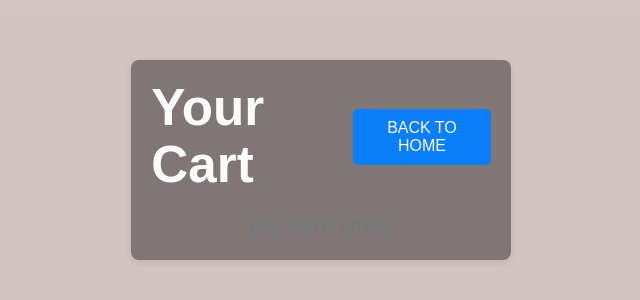
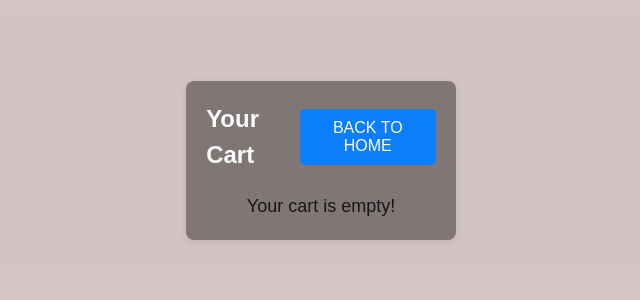
Before and after one commit to nithinragutla/drinks-delivery-app-project-by-react, a React (Vite) app: page /Cart in a window 1280 px wide. Shown: the part 240-540 px from the top of the page, without its empty margins (319-959 px from the left). Built offline with nearby package versions, Linux system fonts and the light colour scheme.

Commit message:
new changes

```diff
--- a/src/drinksapp/alcohol.jsx
+++ b/src/drinksapp/alcohol.jsx
@@ -2,6 +2,7 @@ import React, { useState } from "react";
 import "../styles/alcohol.css";
 import { useNavigate } from "react-router-dom";
 import { FaShoppingCart } from 'react-icons/fa';
+import { FaHome } from 'react-icons/fa';
 const AlcoholBrands = () => {
   const [cart, setCart] = useState([]);
   const navigate = useNavigate();
@@ -237,8 +238,8 @@ const AlcoholBrands = () => {
       <button
         className="back-to-home-button"
         onClick={() => navigate("/HomePage")}
-      >
-        Back to Home
+        >
+         <FaHome/>
       </button>
       <button
         className="cart-icon-button"
--- a/src/drinksapp/cart.jsx
+++ b/src/drinksapp/cart.jsx
@@ -47,7 +47,7 @@ function Cart() {
         <div className="niiiii">
         <div className="cart-container">
         <div className="headers">
-            <h1>Your Cart</h1>
+            <h2>Your Cart</h2>
             <button
                 className="home-button"
                 onClick={() => navigate("/HomePage")}
@@ -65,7 +65,7 @@ function Cart() {
                                 <td>
                                     <img src={item.img} alt={item.name} />
                                 </td>
-                                <td>${item.price}</td>
+                                <td>₹{item.price}</td>
                                 <td>
                                     <button
                                         onClick={() =>
@@ -101,7 +101,7 @@ function Cart() {
                                 <td>
                                     <img src={item.img} alt={item.name} />
                                 </td>
-                                <td>${item.price}</td>
+                                <td>₹{item.price}</td>
                                 <td>
                                     <button
                                         onClick={() =>
@@ -119,16 +119,8 @@ function Cart() {
                     <p>Cocktails Total: ₹{cartTotal}</p>
                     <p>soft drink Total: ₹{cocaTotal}</p>
                     <p>Alcohol Total: ₹{alcoholTotal}</p>
-                    <h2>Overall Total: ₹{overallTotal}</h2>
+                    <h2>Total: ₹{overallTotal}</h2>
                 </div>
-                {/* <div className="pay-now-container">
-                    <button
-                        className=""
-                        onClick={() => navigate('/PaymentPage')}
-                    >
-                        Pay Now
-                    </button>
-                </div> */}
                 <button onClick={()=>navigate('/PaymentPage')} >Paynow</button>
             </>
         ) : (
--- a/src/drinksapp/coca.jsx
+++ b/src/drinksapp/coca.jsx
@@ -2,6 +2,7 @@ import React, { useState, useEffect } from 'react';
 import axios from 'axios';
 import { useNavigate } from 'react-router-dom';
 import { FaShoppingCart } from 'react-icons/fa'; // Importing Font Awesome Icon
+import { FaHome } from 'react-icons/fa';
 import '../styles/soft.css'; // Import the CSS file
 
 const Ccoa = () => {
@@ -49,9 +50,9 @@ const Ccoa = () => {
   return (
     <div className="ccoa-container">
       <div className="navigation">
-        <button className="home-button" onClick={() => navigate('/HomePage')}>
-          Back to Home
-        </button>
+      <button className="home-button" onClick={() => navigate('/HomePage')}>
+      <FaHome/> {/* Home icon with spacing */}
+    </button>
         <button className="cart-button" onClick={() => navigate('/Cart')}>
           <FaShoppingCart className="cart-icon" />
           Cart
--- a/src/drinksapp/tails.jsx
+++ b/src/drinksapp/tails.jsx
@@ -1,6 +1,7 @@
 import React, { useState, useEffect } from 'react';
 import axios from 'axios';
 import { useNavigate } from 'react-router-dom';
+import { FaHome } from 'react-icons/fa';
 import { FaShoppingCart } from 'react-icons/fa'; // Import the cart icon
 import '../styles/cocktails.css'; // Import the CSS file
 
@@ -49,9 +50,9 @@ const Cocktails = ({ addToCart, setView }) => {
   return (
     <div className="cocktails-container">
       <div className="topbar">
-        <button onClick={() => navigate('/HomePage')} className="btn-back-home">
-          Back to Home
-        </button>
+         <button className="btn-back-home" onClick={() => navigate('/HomePage')}>
+              <FaHome/> {/* Home icon with spacing */}
+            </button>
         <button onClick={() => navigate('/Cart')} className="btn-cart">
           <FaShoppingCart size={20} />
         </button>
--- a/src/styles/cart.css
+++ b/src/styles/cart.css
@@ -97,7 +97,7 @@ body {
 /* Empty Cart Message */
 .empty-cart {
     font-size: 18px;
-    color: #6c757d;
+    color: #0e0e0e;
     text-align: center;
     margin-top: 20px;
 }
--- a/src/styles/cocktails.css
+++ b/src/styles/cocktails.css
@@ -34,7 +34,7 @@
 .btn-cart {
     background-color: #f39c12;
     padding: 10px 15px;
-    border-radius: 50%;
+
 }
 
 /* Header */
@@ -128,7 +128,7 @@
 
     .topbar {
         padding-top: 80px;
-        padding-right: 70px;
+        padding-right: 60px;
         gap: 5px;
     }
 
--- a/src/styles/pay.css
+++ b/src/styles/pay.css
@@ -27,7 +27,7 @@ body, html {
 
   .payment-container h1 {
     text-align: center;
-    color: #333;
+    color: #171414;
     margin-bottom: 20px;
   }
 
--- a/src/styles/paybuy.css
+++ b/src/styles/paybuy.css
@@ -27,7 +27,7 @@ body, html {
 
   .payment-container h1 {
     text-align: center;
-    color: #333;
+    color: #0e0e0e;
     margin-bottom: 20px;
   }
 
@@ -39,7 +39,7 @@ body, html {
   .payment-form label {
     display: block;
     font-size: 14px;
-    color: #555;
+    color: #120c0c;
     margin-bottom: 5px;
   }
 
@@ -142,7 +142,7 @@ body, html {
     }
 
     .payment-form label {
-      font-size: 13px;
+      font-size: 15px;
     }
 
     .payment-form input[type="text"],
--- a/src/styles/soft.css
+++ b/src/styles/soft.css
@@ -19,18 +19,27 @@
     gap: 10px;
   }
 
-  .home-button,
+  .home-button{
+      background-color: #db3934;
+      color: #fff;
+      border: none;
+      border-radius: 4px;
+      cursor: pointer;
+      /* position: fixed; */
+
+  }
+
   .cart-button {
-    background-color: #3498db;
+    background-color: #f39c12;
     color: #fff;
     border: none;
     padding: 10px 20px;
     border-radius: 4px;
     cursor: pointer;
+    /* position: fixed; */
   }
-
-  .cart-button {
-    background-color: #f39c12;
+  .cart-button:hover{
+    background-color: #996a1f;
   }
 
   .cart-icon {
@@ -40,6 +49,7 @@
   .heading {
     text-align: center;
     color: black;
+
   }
 
   /* Drinks Grid */
@@ -113,7 +123,7 @@
     .navigation {
       /* flex-direction: column; */
       padding-top: 80px;
-      padding-right: 60px;
+      padding-right: 50px;
       gap: 5px;
     }
 
```
